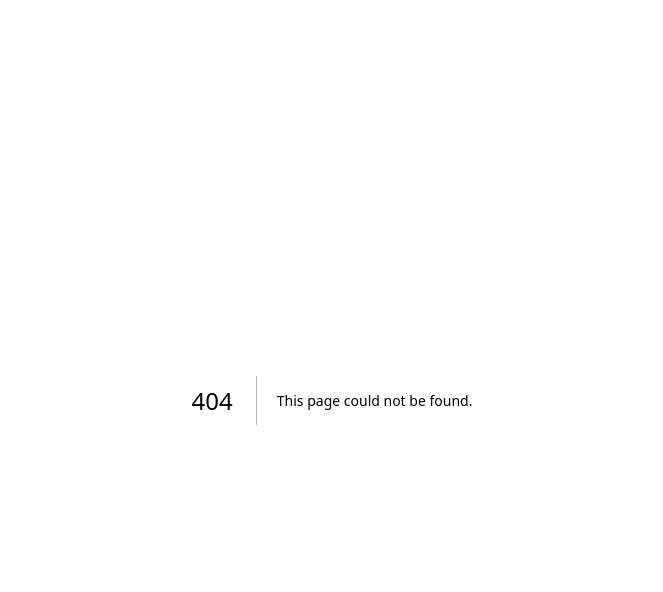
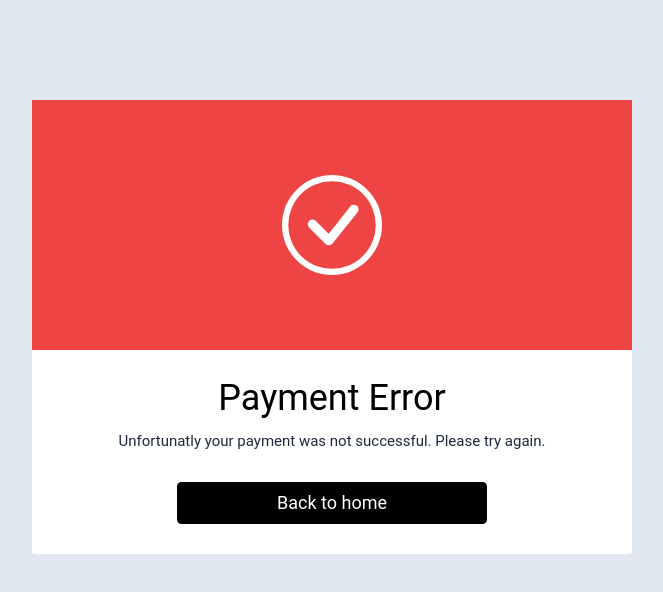
Before and after one commit to hmassareli/oneseven-challenge, a Next.js app in the folder client/: page /payment-error in a window 1280 px wide. Before the commit this address had no page. Shown: the top 592 px of the page, without its empty margins (308-971 px from the left). Built offline with nearby package versions, Linux system fonts and the light colour scheme.

Commit message:
feat: add payment error page

```diff
--- /dev/null
+++ b/client/pages/payment-error/index.tsx
@@ -0,0 +1,26 @@
+// create a payment success page using a success icon from react-icons
+import { BsCheckCircle } from "react-icons/bs";
+import Router from "next/router";
+const PaymentError = () => {
+  return (
+    <div className=" min-h-screen overflow-hidden bg-slate-200">
+      <div className="rounded flex flex-col items-center  w-[600px] m-auto mt-[100px] bg-white">
+        <div className=" h-[250px] w-full bg-red-500 flex justify-center">
+          <BsCheckCircle className="text-[100px] text-white m-auto" />
+        </div>
+
+        <h1 className=" text-5xl mt-10 mb-5">Payment Error</h1>
+        <p className=" text-xl text-center text-slate-800 mb-10">
+          Unfortunatly your payment was not successful. Please try again.
+        </p>
+        <button
+          onClick={() => Router.push("/")}
+          className=" text-white text-2xl bg-black p-3 px-[100px] mb-10 mt-auto hover:bg-gray-800 rounded-md"
+        >
+          Back to home
+        </button>
+      </div>
+    </div>
+  );
+};
+export default PaymentError;
```
